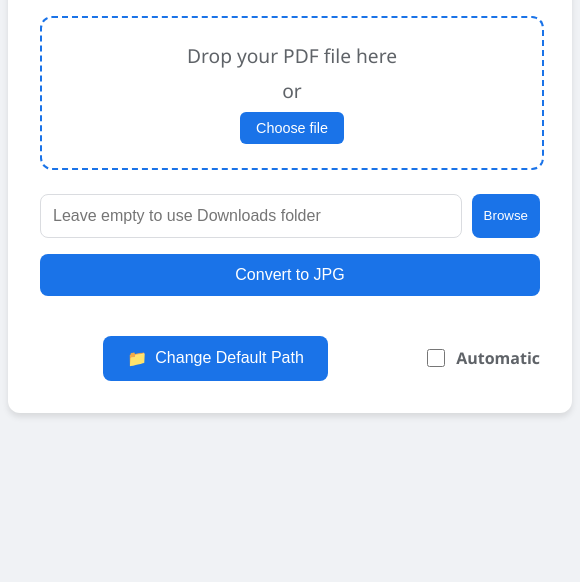
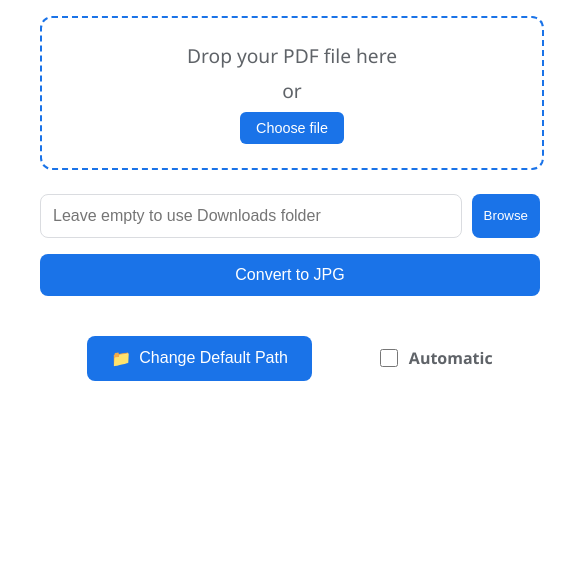
Before and after one commit to todstelzer/PDF-to-JPG, an Electron app: page public/index.html in a window 580 px wide. Shown: the part 250-832 px from the top of the page. Before the commit the page ends 800 px from the top, so only its background shows below. Drawn offline with Linux system fonts and the light colour scheme; no server answers.

Commit message:
style änderungen

```diff
--- a/main.js
+++ b/main.js
@@ -108,15 +108,15 @@ ipcMain.handle('set-auto-convert', (event, value) => {
 
 function createWindow() {
     mainWindow = new BrowserWindow({
-        width: 600,              // Reduced from 800 to fit content
-        height: 650,             // Adjusted to fit elements
+        width: 580,              // Reduced from 800 to fit content
+        height: 620,             // Adjusted to fit elements
         webPreferences: {
             nodeIntegration: true,
             contextIsolation: true,  // Enable context isolation
             preload: path.join(__dirname, 'preload.js')  // Add preload script
         },
         autoHideMenuBar: true,    // Hide the menu bar
-        frame: true,              // Keep window frame
+        frame: true,
         minimizable: true,        // Allow minimize
         maximizable: false,       // Disable maximize since we want fixed size
         fullscreenable: false,    // Disable full screen
--- a/public/index.html
+++ b/public/index.html
@@ -5,7 +5,7 @@
     <style>
         body {
             font-family: 'Segoe UI', Tahoma, Geneva, Verdana, sans-serif;
-            background-color: #f0f2f5;
+            background-color: #ffffff;  /* Changed to white */
             color: #333;
             margin: 0;
             padding: 0;
@@ -16,13 +16,21 @@
             overflow: hidden;  /* Disable scrollbars */
         }
         .container {
-            width: 500px;      /* Fixed width */
+            width: 100vw;     /* Full viewport width */
+            height: 100vh;    /* Full viewport height */
             background: #ffffff;
             padding: 2rem;
-            border-radius: 12px;
-            box-shadow: 0 4px 6px rgba(0, 0, 0, 0.1);
-            margin: 0 auto;    /* Center horizontally */
+            margin: 0;        /* Remove margin */
             position: relative;
+            box-shadow: none; /* Remove shadow */
+            border-radius: 0; /* Remove border radius */
+            display: flex;
+            flex-direction: column;
+            align-items: center;
+            justify-content: center;
+        }
+        form {
+            width: 500px;     /* Keep form width fixed */
         }
         h1 {
             color: #1a73e8;
@@ -118,6 +126,9 @@
             cursor: pointer;
             transition: all 0.3s ease;
         }
+        .convert-btn:hover {
+            background-color: #1557b0;
+        }
         .convert-btn.converting {
             background-color: #34a853;  /* Google green color */
             cursor: wait;
@@ -147,19 +158,20 @@
             align-items: center;
             gap: 1rem;
             margin-top: 1.5rem;
+            text-align: center;  /* Added for better centering */
         }
         .default-path-row {
             display: flex;
             align-items: center;
-            gap: 1rem;
+            justify-content: center;  /* Keep this centered */
             width: 100%;
-            justify-content: center;
+            gap: 4rem;  /* Reduced from 6rem to 4rem (approximately 40px less) */
         }
         .auto-convert-container {
             display: flex;
             align-items: center;
             gap: 0.5rem;
-            margin-left: 1rem;
+            margin-right: auto;  /* This will push the container to the left */
         }
         .auto-convert-checkbox {
             width: 18px;
```
